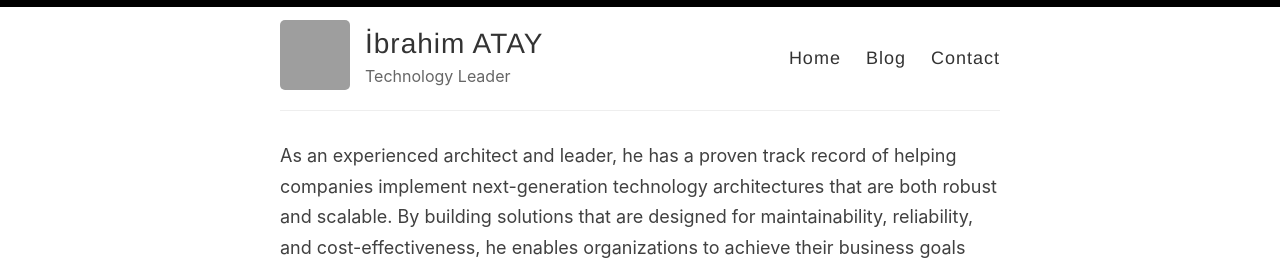
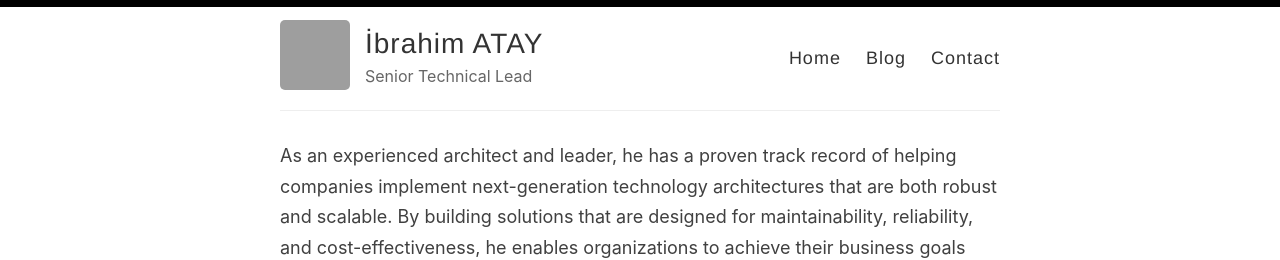
Before and after one commit to ibrahimatay/ibrahimatay.github.io, a Jekyll site: the page built from index.md, in a window 1280 px wide, cut to the strip 0-260 px from the top of the page. Built offline with Jekyll 4.4.1, drawn with Linux system fonts in a browser that asks for light colours; grey boxes are pictures that could not be loaded.

Commit message:
Update _config.yml

```diff
--- a/_config.yml
+++ b/_config.yml
@@ -10,7 +10,7 @@ author: İbrahim ATAY
 
 # Short bio or description (displayed in the header)
 description: As an experienced architect and leader, he helps organizations achieve their business goals and stay ahead of the competition in the ever-changing tech world.
-headline: Technology Leader
+headline: Senior Technical Lead
 
 # URL of your avatar or profile pic (you could use your GitHub profile pic)
 avatar: https://avatars.githubusercontent.com/u/172555?v=4
```
